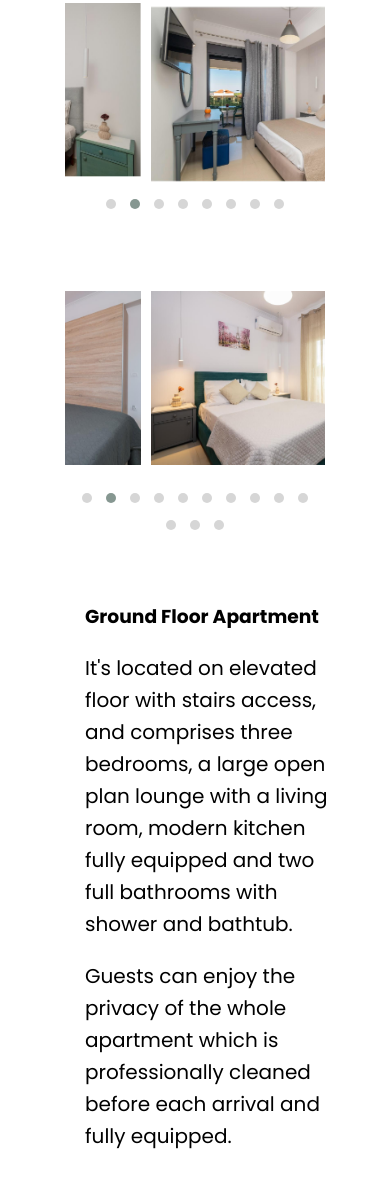
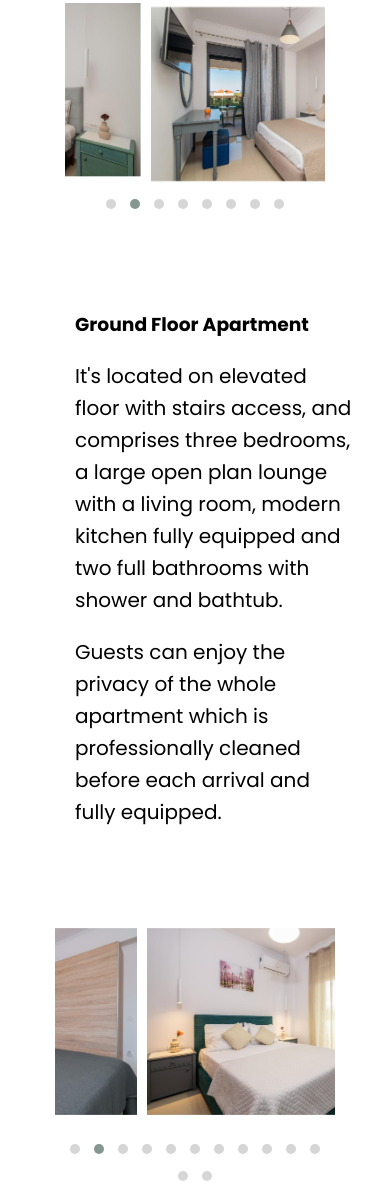
Before and after one commit to al3xstana/calypsoapartments, a plain HTML site: page index.html in a window 390 px wide. Shown: the part 1635-2832 px from the top of the page. Drawn offline with nearby package versions, Linux system fonts and the light colour scheme.

Commit message:
Add files via upload

```diff
--- a/index.html
+++ b/index.html
@@ -8,7 +8,7 @@
     <link rel="stylesheet" href="lightbox.css">
     <link rel="stylesheet" href='css/owl.carousel.min.css'>
     <link rel="stylesheet" href="css/owl.theme.default.min.css" />
-     <link rel="stylesheet" href="https://cdnjs.cloudflare.com/ajax/libs/font-awesome/6.5.1/css/all.min.css" integrity="sha512-DTOQO9RWCH3ppGqcWaEA1BIZOC6xxalwEsw9c2QQeAIftl+Vegovlnee1c9QX4TctnWMn13TZye+giMm8e2LwA==" crossorigin="anonymous" referrerpolicy="no-referrer" />
+    <link rel="stylesheet" href="fontawesome-free-6.5.1-web/css/all.min.css">
     <link rel="icon" type="image/png" href="images/favicon.png">
 
 
@@ -91,7 +91,7 @@
                         </div>
                     </div>
 
-                    <div class="text-img-container">
+                    <div class="text-img-container2">
 
                         <div class="img-container">
                             <div class="owl-carousel owl-theme">
--- a/style.css
+++ b/style.css
@@ -509,6 +509,7 @@ svg{
 	font-size: 30px;
 	font-weight: 700;
 }
+.text-img-container2,
 .text-img-container{
 	padding-bottom:50px;
     display: flex;
@@ -516,11 +517,13 @@ svg{
 
 
 }
+.text-img-container2 .img-container,
 .text-img-container .img-container{
 	width: 45%;
 
 
 }
+.text-img-container2 .img-container img,
 .text-img-container .img-container img{
 	width:100%;
     height: 100%;
@@ -549,7 +552,9 @@ padding-bottom: 50px;
 
     }
     .text-img-container{
+
         flex-direction: column;
+
         padding-bottom:30px;
         padding-right: 10px;
         padding-left: 10px;
@@ -557,11 +562,17 @@ padding-bottom: 50px;
 
 
     }
+	.text-img-container2{
+
+        flex-direction: column-reverse;
+	}
     .text-info{
         padding:40px 20px;
         width: 100%;
 
+
 }
+.text-img-container2 .img-container,
 .text-img-container .img-container{
     padding-top:40px;
     width: 100%;
```
